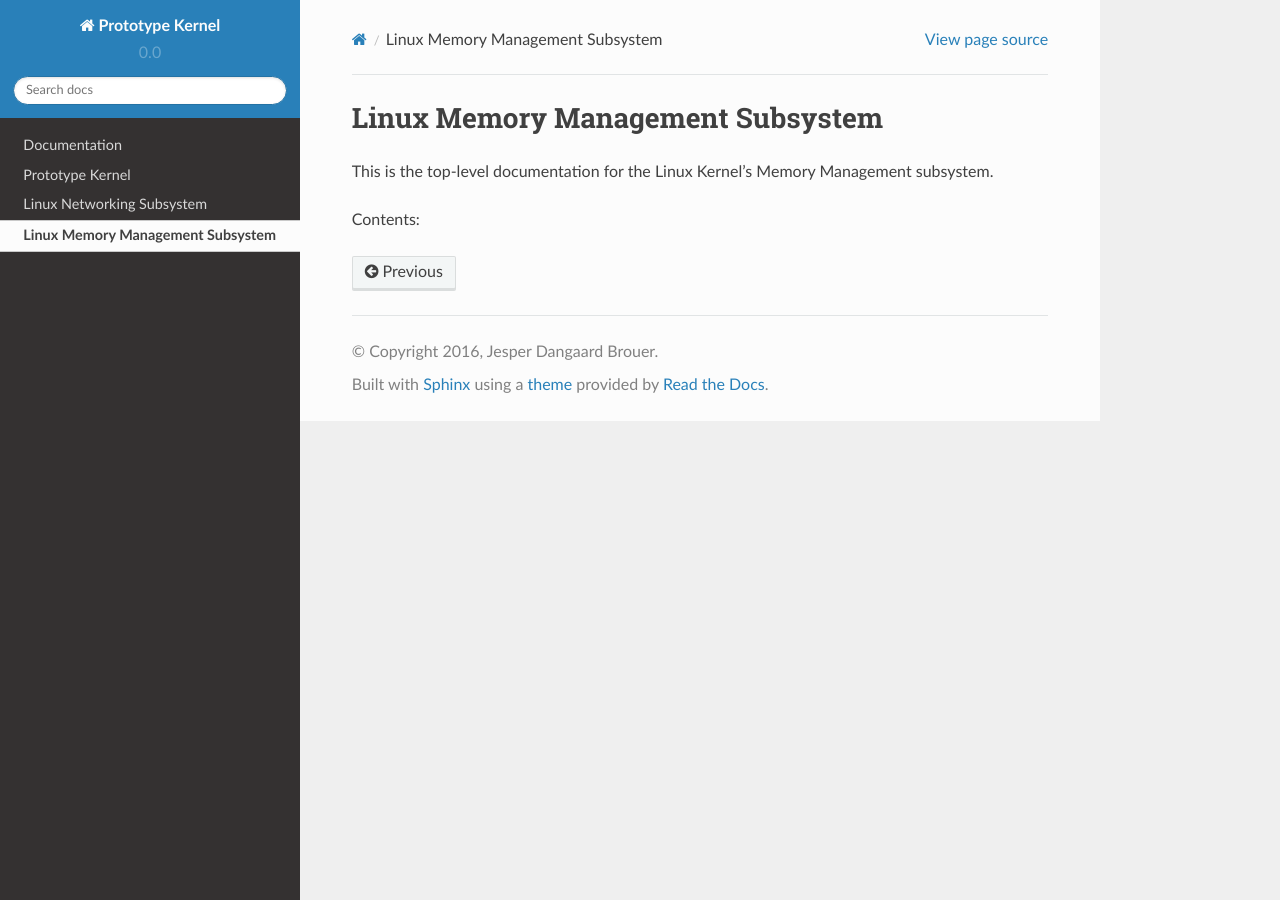
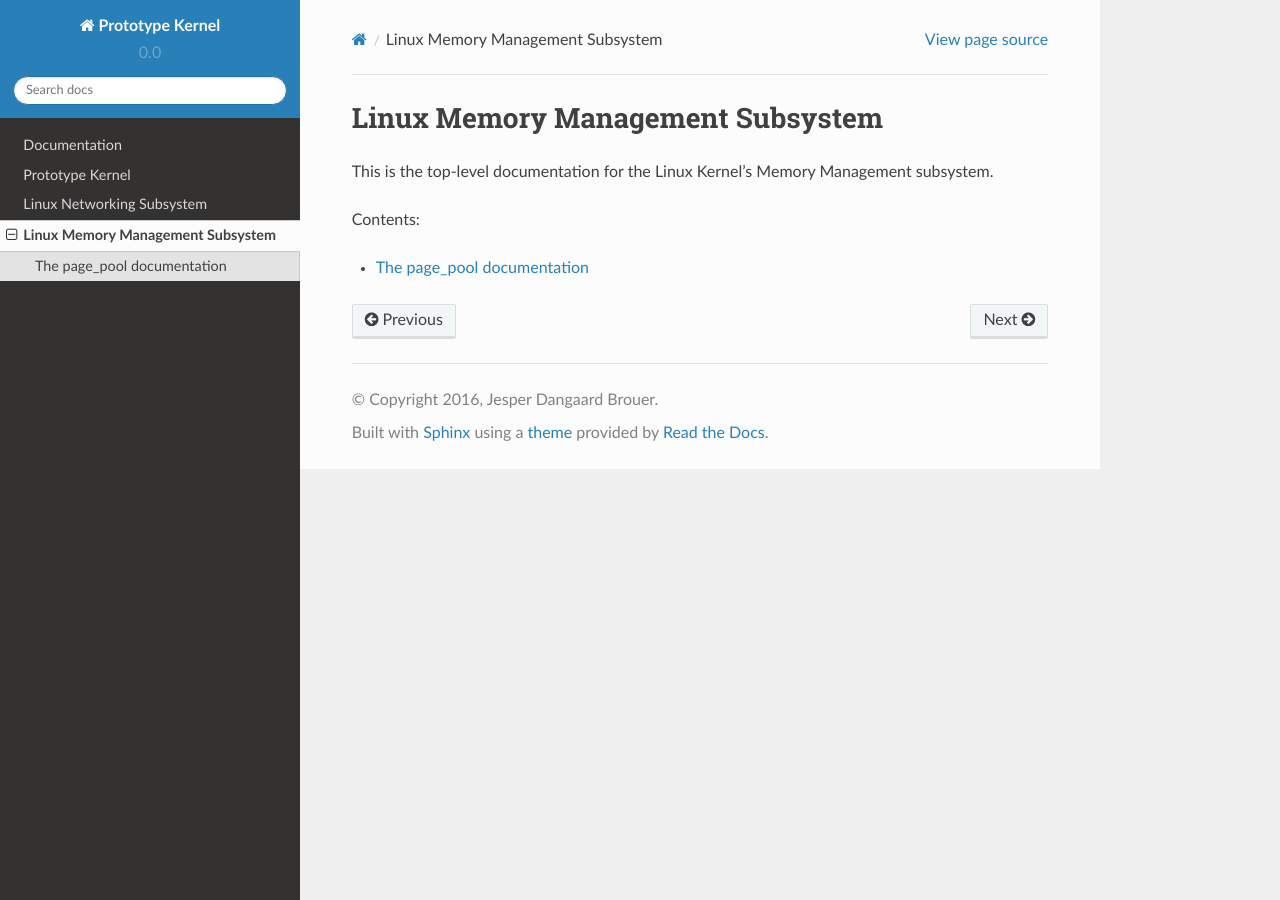
Before and after one commit to netoptimizer/prototype-kernel, a Sphinx documentation site: the page built from kernel/Documentation/vm/index.rst, in a window 1280 px wide. Built offline with Sphinx 7.4.7 and the Read the Docs theme 2.0.0, drawn with Linux system fonts in a browser that asks for light colours.

Commit message:
doc: start page_pool documentation
Signed-off-by: Jesper Dangaard Brouer <brouer@redhat.com>

```diff
--- a/kernel/Documentation/vm/index.rst
+++ b/kernel/Documentation/vm/index.rst
@@ -9,3 +9,5 @@ Contents:
 
 .. toctree::
    :maxdepth: 2
+
+   page_pool/index
--- /dev/null
+++ b/kernel/Documentation/vm/page_pool/index.rst
@@ -0,0 +1,10 @@
+===========================
+The page_pool documentation
+===========================
+
+This is top-level for the page_pool documentation.
+
+Contents:
+
+.. toctree::
+   :maxdepth: 2
```
